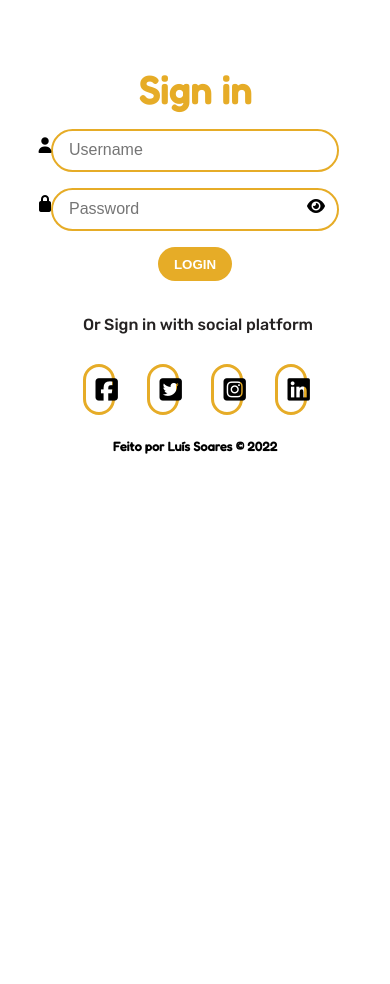
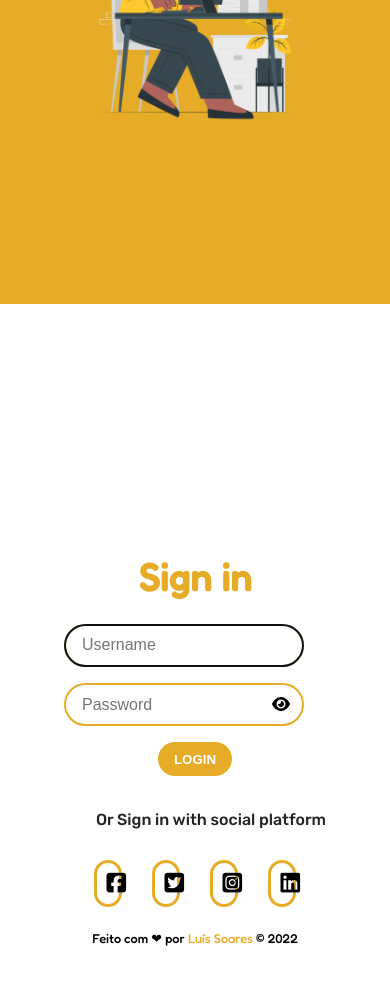
Before and after one commit to Soaressluiss/Login-page-responsive, a plain HTML site: page index.html in a window 390 px wide. Shown: the part 540-1524 px from the top of the page. Before the commit the page ends 1042 px from the top, so only its background shows below. Drawn offline with Linux system fonts and the light colour scheme.

Commit message:
refatorando o codigo

```diff
--- /dev/null
+++ b/assets/css/responsive.css
@@ -0,0 +1,67 @@
+/* responsivel Tablet  */
+
+@media screen and (max-width:768px) {
+    .container {
+        display: flex;
+        flex-direction: column-reverse;
+    }
+
+    .tittle {
+        text-align: center;
+    }
+
+    .fa-eye {
+        top: -5rem;
+        left: 19rem;
+    }
+
+    .inputs__formulario {
+        display: flex;
+        justify-items: center;
+        flex-direction: column;
+    }
+}
+
+/* responsivel smartphones */
+
+@media screen and (max-width:425px) {
+    .container {
+        gap: 1rem;
+    }
+
+    #username,
+    #password {
+        width: 15rem;
+        height: 2.7rem;
+        margin: 0;
+    }
+
+    .fa-eye {
+        top: -5rem;
+        left: 13rem;
+    }
+
+    .inputs__formulario {
+        gap: .5rem;
+    }
+
+    .btn {
+        margin-top: 1rem;
+    }
+
+    img {
+        width: 60%;
+    }
+
+    .msgLogin {
+        margin-left: 2rem;
+    }
+
+    .tittleMsg {
+        font-size: 1.8rem;
+    }
+
+    .fa-brands {
+        font-size: 1.4rem;
+    }
+}
--- a/css/style.css
+++ b/assets/css/style.css
@@ -4,35 +4,28 @@
     --font-rubik: 'Rubik', sans-serif;
 
 }
-
 * {
     padding: 0;
     margin: 0;
     box-sizing: border-box;
     text-decoration: none;
 }
-
-
 .container {
     display: flex;
     justify-content: center;
     align-content: center;
     align-content: space-around;
     gap: 2rem;
-
+    height: 100%;
 }
-
-
 .form {
     display: flex;
     flex-direction: column;
     justify-content: center;
     align-items: center;
     padding: 3rem;
-
-
+    height:100vh;
 }
-
 .tittle {
     color: var(--cor-principal);
     font-weight: bold;
@@ -52,6 +45,9 @@
     width: 21rem;
     height: 3rem;
 }
+#password {
+    margin-bottom: 1rem;
+}
 
 .btn {
     padding: 0.6rem 1rem;
@@ -59,9 +55,9 @@
     border: none;
     background-color: var(--cor-principal);
     display: block;
-    margin: auto;
     color: white;
     font-weight: bold;
+    margin: 0 auto;
     text-transform: uppercase;
 }
 
@@ -79,15 +75,6 @@
     font-family: var(--font-rubik);
 }
 
-.fa-user,
-.fa-lock {
-    display: block;
-    position: relative;
-    bottom: 2.2rem;
-    left: -1rem;
-    font-size: 1rem;
-
-}
 .fa-eye{
     display: inline;
     position: relative;
@@ -127,6 +114,8 @@ a {
     align-items: center;
     gap: .6rem;
     background-color: var(--cor-principal);
+    height: 100vh;
+
 }
 
 .tittleMsg {
@@ -149,7 +138,7 @@ a {
 
 .btnSignUp {
     background-color: #FFC727;
-    padding: .7rem 2.6rem;
+    padding: .7rem 3rem;
     border-radius: 25px;
     color: white;
     font-weight: bold;
@@ -168,44 +157,9 @@ a {
 .msgFinal{
     font-size: .8rem;
     margin-top: 1.5rem;
-    font-weight: bold;
+    font-weight: 500;
     font-family: var(--font-fredoka);
 }
-
-/* responsivel Tablet  */
-
-
-@media screen and (max-width:768px) {
-    .container {
-        display: flex;
-        flex-direction: column-reverse;
-    }
-    .fa-eye{
-        top:-5.5rem;
-        left: 19rem;
-    }
+.msgFinal a{
+    color: var(--cor-principal);
 }
-
-/* responsivel smartphones */
-
-@media screen and (max-width:425px) {
-    #username,
-    #password{
-        width: 18rem;
-        height: 2.7rem;
-        margin: 0;
-    }
-    .fa-eye{
-        top:-5.2rem;
-        left: 16rem;
-    }
-    img{
-        width: 60%;
-    }
-    .msgLogin{
-        margin-left: 2rem;
-    }
-    .tittleMsg{
-        font-size: 1.8rem;
-    }
-}
--- /dev/null
+++ b/assets/scripts/main.js
@@ -0,0 +1,32 @@
+let ver = document.querySelector(".fa-eye");
+let enviar = document.querySelector(".btn");
+let password = document.querySelector("#password");
+let usename = document.querySelector("#username");
+
+ver.addEventListener("click", () => {
+  if (password.getAttribute("type") == "password") {
+    password.setAttribute("type", "text");
+  } else {
+    password.setAttribute("type", "password");
+  }
+});
+
+function verificar() {
+  if (usename.value.length <= 3) {
+    alert("há um campo faltando ou muito pequeno!")
+    console.log(usename.value.length);
+  }
+  if (password.value.length <= 3) {
+    alert("há um campo faltando ou muito pequeno!")
+    console.log(password.value.length);
+  } else {
+    location.reload()
+    alert("Você está Logado! :)")
+    password.value = "";
+    usename.value = "";
+  }
+  return
+}
+enviar.addEventListener('click', verificar);
+
+usename.focus();
--- a/index.html
+++ b/index.html
@@ -5,11 +5,15 @@
     <meta charset="UTF-8">
     <meta http-equiv="X-UA-Compatible" content="IE=edge">
     <meta name="viewport" content="width=device-width, initial-scale=1.0">
-    <title>pagina de login</title>
+    <meta name="description"
+        content="Uma bela página de login sempre vai encher os olhos de um usuário curioso por um servço ou produto">
     <link rel="stylesheet" href="/fontawesome/css/all.css">
     <link href="https://fonts.googleapis.com/css2?family=Fredoka:wght@500&family=Rubik:wght@500&display=swap"
         rel="stylesheet">
-    <link rel="stylesheet" href="/css/style.css">
+    <link rel="shortcut icon" href="/assets/image/login icon.png" type="image/x-icon">
+    <title>pagina de login</title>
+    <link rel="stylesheet" href="/assets/css/style.css">
+    <link rel="stylesheet" href="/assets/css/responsive.css">
 
 </head>
 
@@ -17,15 +21,17 @@
     <div class="container">
         <div class="form">
             <h2 class="tittle">Sign in</h2>
-            <form action="#" class="fomulario">
-                <input type="text" id="username" placeholder="Username" required>
-                <i class="fa-solid fa-user"></i>
-                <input type="password" id="password" placeholder="Password" required>
-                <i class="fa-solid fa-lock"></i>
+            <form action="#" class="formulario">
+                <div class="inputs__formulario">
+
+                    <label for="username"></label>
+                    <input type="text" id="username" placeholder="Username" required>
+                    <label for="password"></label>
+                    <input type="password" id="password" placeholder="Password" required>
+                </div>
                 <button class="btn">Login</button>
                 <i class="fa-solid fa-eye"></i>
                 <p class="msgLogin">Or Sign in with social platform</p>
-
                 <ul>
                     <li><a href="#"><i class="fa-brands fa-facebook-square"></i></a></li>
                     <li><a href="#"><i class="fa-brands fa-twitter-square"></i></a></li>
@@ -33,8 +39,9 @@
                     <li><a href="#"><i class="fa-brands fa-linkedin"></i></a></li>
                 </ul>
             </form>
-            <p class="msgFinal">Feito por Luís Soares &copy; 2022</p>
-            <!-- Mensagem e sign up -->
+            <p class="msgFinal">Feito com ❤ por <a href="https://www.linkedin.com/in/luis-soares-281589234/"
+                    target="_blank">Luís Soares</a> &copy; 2022</p>
+            <!-- Mensage e sign up -->
         </div>
         <div class="conteudoLateral">
             <h2 class="tittleMsg">New to Brand?</h2>
@@ -42,11 +49,12 @@
                 ullam rerum doloribus, cum ut quod. Sint corrupti, eveniet labore nisi exercitationem rerum, ab
                 dolorem nemo asperior</p>
             <button class="btnSignUp">Sign Up</button>
-            <img src="/image/Work in progress-cuate.png" alt="girl with pc" width="45%">
+            <img src="/assets/image/Work in progress-cuate.png" alt="girl with pc" width="45%">
+
         </div>
 
     </div>
-    <script src="/scripts/main.js"></script>
+    <script src="/assets/scripts/main.js"></script>
 </body>
 
 </html>
--- a/scripts/main.js
+++ /dev/null
@@ -1,16 +0,0 @@
-let ver = document.querySelector(".fa-eye");
-let enviar = document.querySelector(".btn");
-
-ver.addEventListener("click", () => {
-  let password = document.querySelector("#password");
-
-  if (password.getAttribute("type") == "password") {
-    password.setAttribute("type", "text");
-  } else {
-    password.setAttribute("type", "password");
-  }
-});
-
-enviar.addEventListener("click", () => {
-  location.reload();
-});
```
Also changed, not shown: assets/image/Work in progress-cuate.png (renamed from image/Work in progress-cuate.png), assets/image/login icon.png (added), 2 other files.
